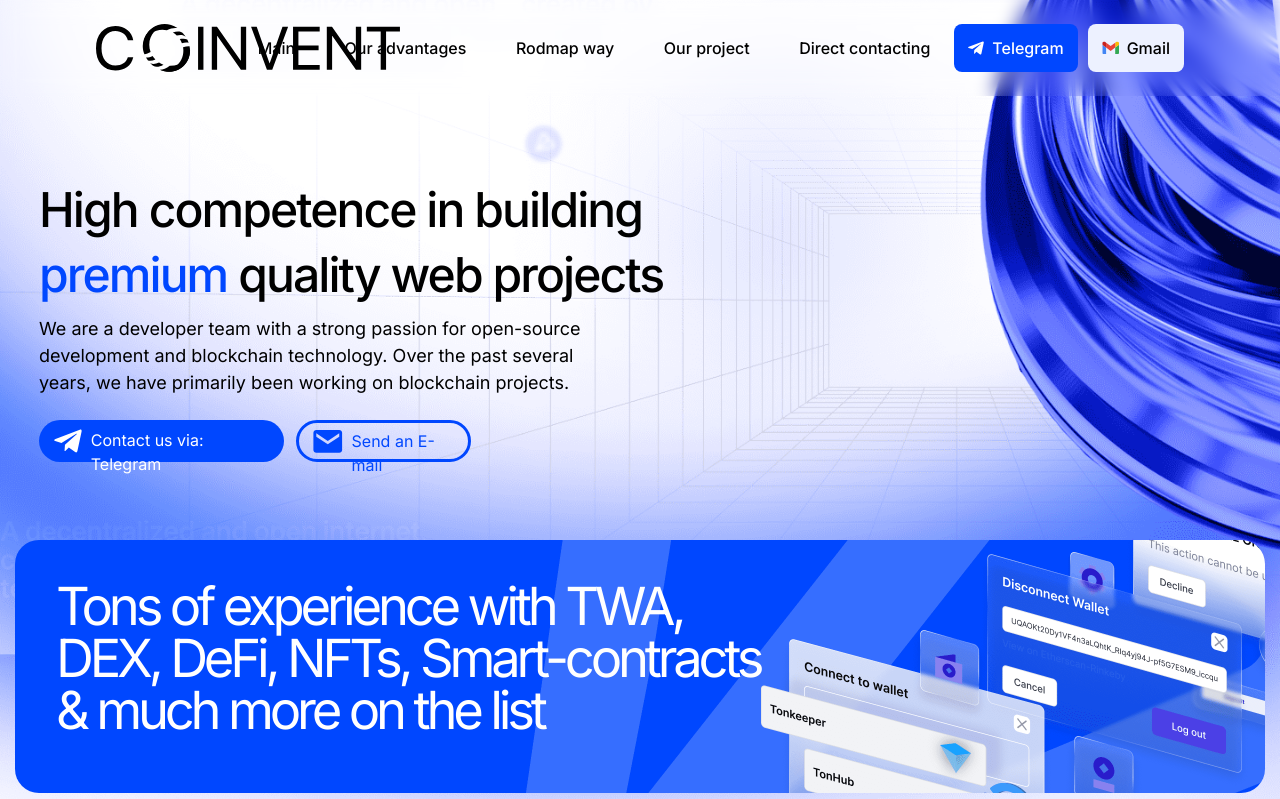
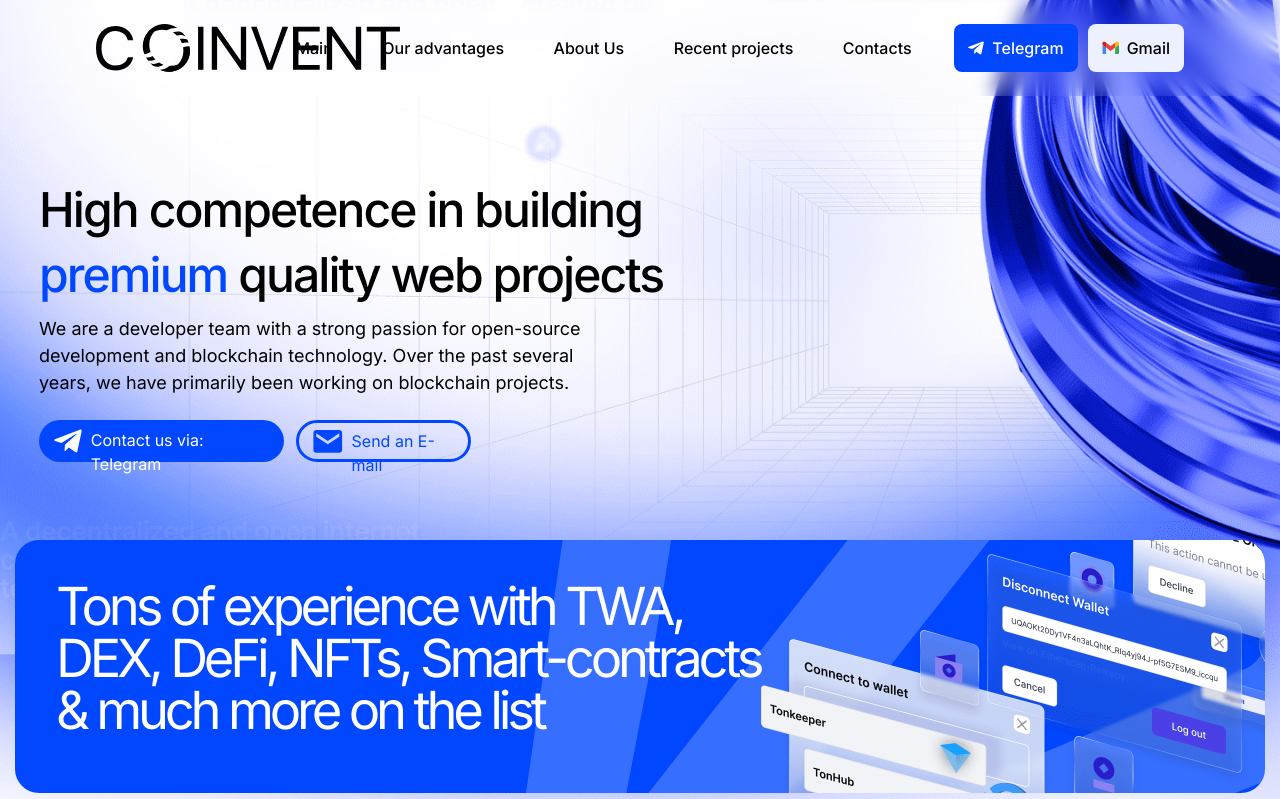
Before and after one commit to coinvent-solutions/website, a React (Vite) app: page / in a window 1280 px wide. Shown: the top 799 px of the page. Built offline with nearby package versions, Linux system fonts and the light colour scheme; the HTML template or start-up script is replaced by a standard one.

Commit message:
Add navigation

```diff
--- a/src/components/About/About.tsx
+++ b/src/components/About/About.tsx
@@ -6,7 +6,7 @@ import classNames from 'classnames'
 
 function About() {
     return (
-		<div className={styles.Content}>
+		<div id="Advantages" className={styles.Content}>
 			<div className={styles.Screen}>
 				<div className={styles.Block1}>
 					<div className={styles.Block1_Text}>
--- a/src/components/Footer/Footer.tsx
+++ b/src/components/Footer/Footer.tsx
@@ -25,8 +25,23 @@ const FooterBtn: FC<IFooterButton> = ({ logo, title, bg, color, href }) => {
 };
 
 function Footer() {
+
+	function ToTop() {
+		(document.querySelector('body') as HTMLBodyElement).scrollIntoView({
+			block: 'start',
+			behavior: 'smooth',
+		});
+	}
+
+	function ScrollTo(id: string, where: ScrollLogicalPosition) {
+		(document.getElementById(id) as HTMLBodyElement).scrollIntoView({
+			block: where,
+			behavior: 'smooth',
+		});
+	}
+
     return (
-		<div className={styles.Content}>
+		<div id="Contact" className={styles.Content}>
 			<div className={styles.Screen}>
 				<motion.h1 variants={textVariant()} className={styles.Text}>You should trust professionals<br/>to turn your <p className={styles.TextGradient}>ideas into reality</p></motion.h1>
 			</div>
@@ -49,10 +64,10 @@ function Footer() {
 						<div className={classNames(styles.LogoBtn, styles.FooterNavBtn)}>
 							<img src={logo} alt="" />
 						</div>
-						<h1 className={classNames(styles.FooterNavBtn, styles.cursor_pointer)}>Main</h1>
-						<h1 className={classNames(styles.FooterNavBtn, styles.cursor_pointer)}>Our advantages</h1>
-						<h1 className={classNames(styles.FooterNavBtn, styles.cursor_pointer)}>Our project</h1>
-						<h1 className={classNames(styles.FooterNavBtn, styles.cursor_pointer)}>Direct contacting</h1>
+						<h1 onClick={ToTop} className={classNames(styles.FooterNavBtn, styles.cursor_pointer)}>Main</h1>
+						<h1 onClick={() => ScrollTo("Advantages", 'center')} className={classNames(styles.FooterNavBtn, styles.cursor_pointer)}>Our advantages</h1>
+						<h1 onClick={() => ScrollTo("People", 'center')} className={classNames(styles.FooterNavBtn, styles.cursor_pointer)}>About Us</h1>
+						<h1 onClick={() => ScrollTo("Contact", 'center')} className={classNames(styles.FooterNavBtn, styles.cursor_pointer)}>Contacts</h1>
 					</div>
 					<h1 className={styles.FooterUnder}>We reply as fast as we can.</h1>
 				</div>
@@ -64,12 +79,12 @@ function Footer() {
 				<h1 className={styles.FooterUnder}>We reply as fast as we can.</h1>
 				<div className={styles.MobileNavBtns}>
 					<div className={styles.MobileNavBt}>
-						<h1 className={classNames(styles.FooterNavBtn, styles.cursor_pointer)}>Main</h1>
-						<h1 className={classNames(styles.FooterNavBtn, styles.cursor_pointer)}>Our advantages</h1>
+						<h1 onClick={ToTop} className={classNames(styles.FooterNavBtn, styles.cursor_pointer)}>Main</h1>
+						<h1 onClick={() => ScrollTo("Advantages", 'start')} className={classNames(styles.FooterNavBtn, styles.cursor_pointer)}>Our advantages</h1>
 					</div>
 					<div className={styles.MobileNavBt}>
-						<h1 className={classNames(styles.FooterNavBtn, styles.cursor_pointer)}>Our project</h1>
-						<h1 className={classNames(styles.FooterNavBtn, styles.cursor_pointer)}>Direct contacting</h1>
+						<h1 onClick={() => ScrollTo("People", 'center')} className={classNames(styles.FooterNavBtn, styles.cursor_pointer)}>Our project</h1>
+						<h1 onClick={() => ScrollTo("Contact", 'center')} className={classNames(styles.FooterNavBtn, styles.cursor_pointer)}>Direct contacting</h1>
 					</div>
 				</div>
 			</div>
--- a/src/components/Navigation/Navbar.tsx
+++ b/src/components/Navigation/Navbar.tsx
@@ -54,15 +54,31 @@ const NavButtons: FC<INavBarButton> = ({ logo, title, bg, color, href }) => {
 };
 
 function Navbar() {
-	console.log()
+
+	function ToTop() {
+		(document.querySelector('body') as HTMLBodyElement).scrollIntoView({
+			block: 'start',
+			behavior: 'smooth',
+		});
+	}
+
+	function ScrollTo(id: string) {
+		(document.getElementById(id) as HTMLBodyElement).scrollIntoView({
+			block: 'center',
+			behavior: 'smooth',
+		});
+	}
+
     return (
         <div className={styles.Navbar}>
 			<NavBarLogo {...LOGO}></NavBarLogo>
 			<div></div>
 			<div className={styles.NavbarPlaceLinks}>
-				{NavBar.map((i) => (
-					<NavBarBlock {...i}></NavBarBlock>
-				))}
+				<h1 onClick={ToTop} className={styles.NavBlock}>Main</h1>
+				<h1 onClick={() => ScrollTo("Advantages")} className={styles.NavBlock}>Our advantages</h1>
+				<h1 onClick={() => ScrollTo("People")} className={styles.NavBlock}>About Us</h1>
+				<h1 onClick={() => ScrollTo("Projects")} className={styles.NavBlock}>Recent projects</h1>
+				<h1 onClick={() => ScrollTo("Contact")} className={styles.NavBlock}>Contacts</h1>
 			</div>
 			<div className={styles.NavbarPlaceButtons}>
 				{NavBarButtons.map((i) => (
--- a/src/components/People/People.tsx
+++ b/src/components/People/People.tsx
@@ -6,7 +6,7 @@ import { fadeIn, textVariant, zoomIn } from "../../utils/motion";
 
 function People() {
     return (
-		<div className={styles.Content}>
+		<div id="People" className={styles.Content}>
 			<div className={styles.Screen}>
 				<div className={styles.Main}>
 					<motion.div variants={fadeIn("right", "spring", 0, 1)} className={styles.Daniil}>
--- a/src/components/Projects/Projects.tsx
+++ b/src/components/Projects/Projects.tsx
@@ -24,7 +24,7 @@ function Projects() {
 	}
 
     return (
-		<div className={styles.Content}>
+		<div id="Projects" className={styles.Content}>
 			<div className={styles.Screen}>
 				<div className={styles.Upper}>
 					<motion.div variants={fadeIn("right", "spring", 0, 1)} className={styles.LineProjects}>
```
